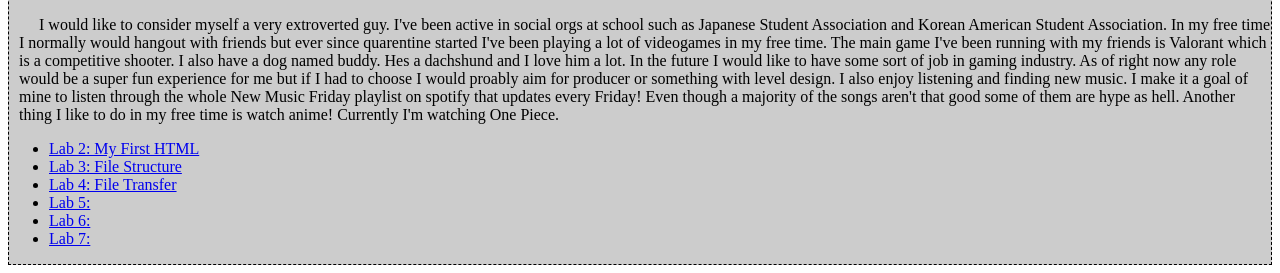
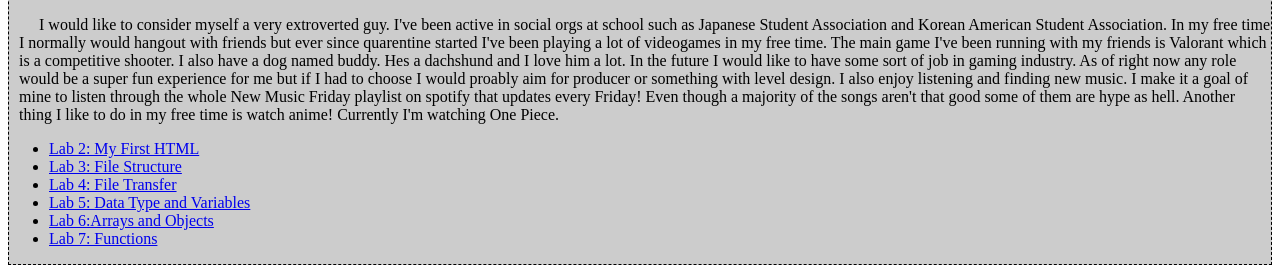
Before and after one commit to RyanMasui/art101, a plain HTML site: page index.html in a window 1280 px wide. Shown: the part 658-931 px from the top of the page. Drawn offline with Linux system fonts and the light colour scheme.

Commit message:
Fixed main index.html

```diff
--- a/index.html
+++ b/index.html
@@ -37,11 +37,11 @@
 
 				<ul>
 	        <li> <a href="lab2/helloworld.html"> Lab 2: My First HTML </a></li>
-	        <li> <a href="lab3/"> Lab 3: File Structure</a></li>
-	        <li> <a href="lab4/"> Lab 4: File Transfer</a></li>
-	        <li> <a href="lab5/"> Lab 5:</a></li>
-					<li> <a href="lab6/"> Lab 6:</a></li>
-					<li> <a href="lab7/"> Lab 7:</a></li>
+	        <li> <a href="lab3/index.html"> Lab 3: File Structure</a></li>
+	        <li> <a href="lab4/index.html"> Lab 4: File Transfer</a></li>
+	        <li> <a href="lab5/index.html"> Lab 5: Data Type and Variables </a></li>
+					<li> <a href="lab6/index.html"> Lab 6:Arrays and Objects </a></li>
+					<li> <a href="lab7/index.html"> Lab 7: Functions </a></li>
 	      </ul>
 
 	    </p>
```
